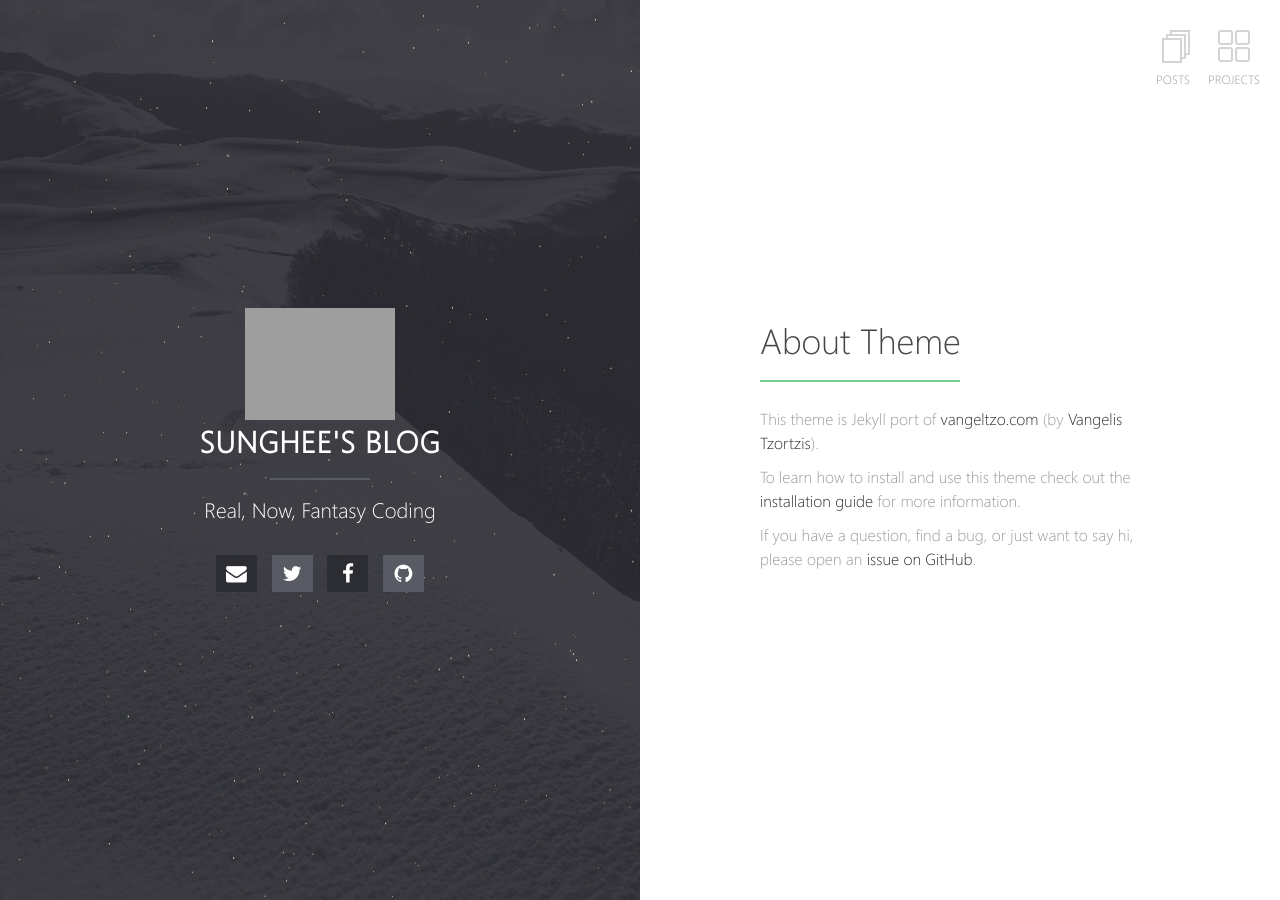
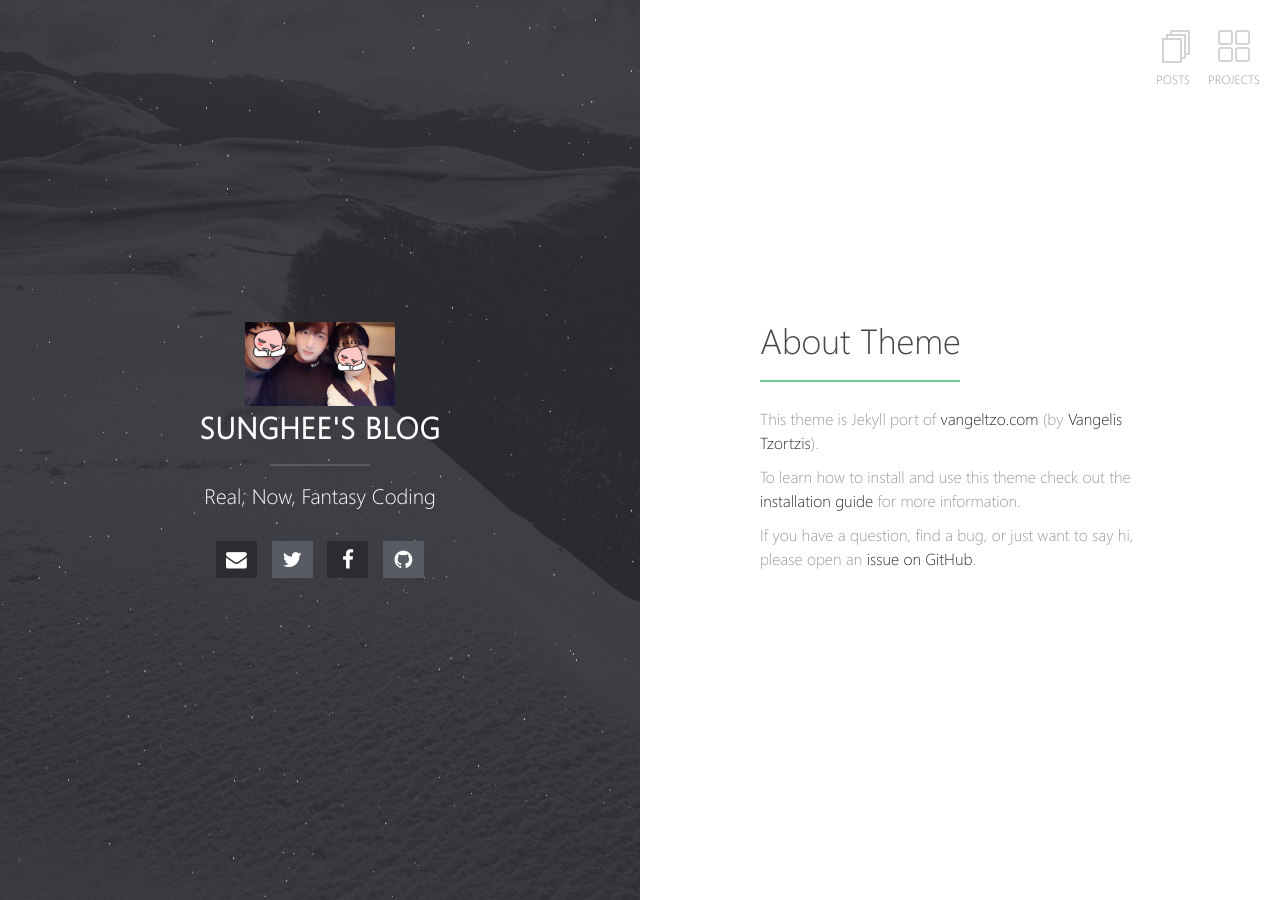
Before and after one commit to sunghere/sunghere.github.io, a Jekyll site: the page built from index.md, in a window 1280 px wide. Built offline with Jekyll 4.4.1, drawn with Linux system fonts in a browser that asks for light colours; our own code applies the rules of GitHub Pages for plain Markdown files.

Commit message:
Update _config.yml

```diff
--- a/_config.yml
+++ b/_config.yml
@@ -2,7 +2,7 @@
 title: SungHee's Blog
 description: Real, Now, Fantasy Coding
 url: https://sunghere.github.io/
-logo: https://s.gravatar.com/avatar/1bb66b51fd34f9cb8e2a57efd96d08db?s=80                                       # Site logo
+logo: my.jpg                                       # Site logo
 locale: ko_Kr
 
 # Left Block Images
```
